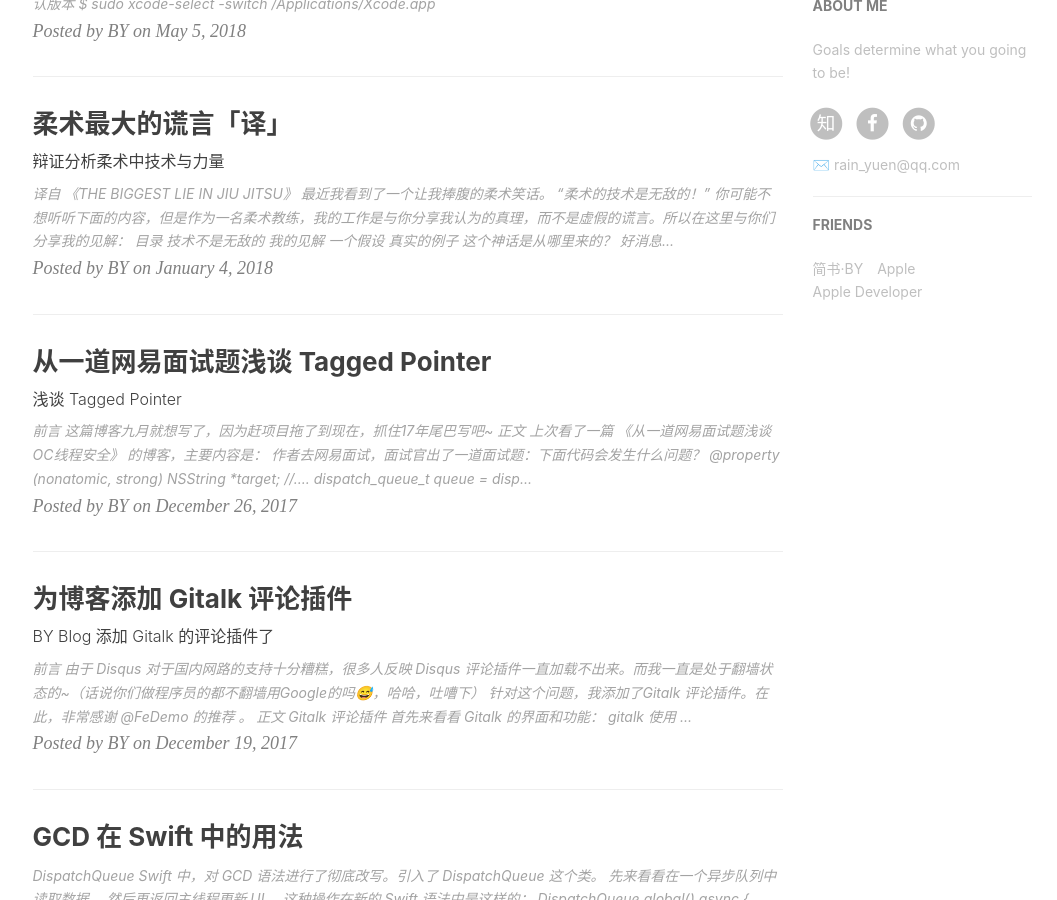
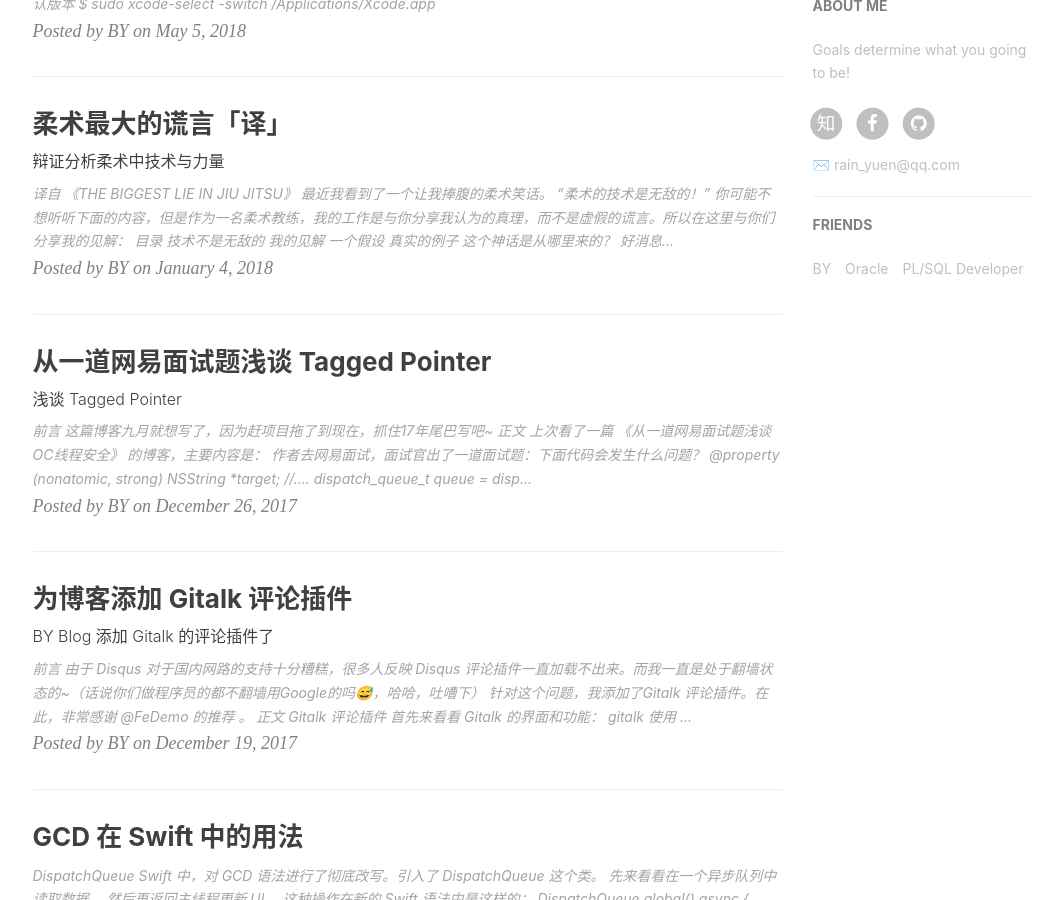
Before and after one commit to rainyuen/rainyuen.github.io, a Jekyll site: the page built from index.html, in a window 1280 px wide and 900 px high, scrolled down 812 px. Shown: the whole window, without its empty margins (135-1192 px from the left). Built offline with Jekyll 4.4.1, drawn with Linux system fonts in a browser that asks for light colours; nearby versions of some CDN libraries; the list of posts is cut into pages by our own code; comment, search, counter and statistics services are not loaded.

Commit message:
Update _config.yml

```diff
--- a/_config.yml
+++ b/_config.yml
@@ -1,6 +1,6 @@
 # Site settings
 title: RY Blog
-SEOTitle: RainYuen的博客 | RY Blog
+SEOTitle: RainYuen's Blog | RY Blog
 header-img: img/post-bg-desk.jpg
 email: rain_yuen@qq.com
 description: "Every failure is leading towards success."
@@ -99,13 +99,13 @@ service-worker: true
 # Friends
 friends: [
     {
-        title: "简书·BY",
-        href: "http://www.jianshu.com/u/e71990ada2fd"
+        title: "BY",
+        href: "http://qiubaiying.top"
     },{
-        title: "Apple",
-        href: "https://apple.com"
+        title: "Oracle",
+        href: "https://www.oracle.com/cn/"
     },{
-        title: "Apple Developer",
-        href: "https://developer.apple.com/"
+        title: "PL/SQL Developer",
+        href: "https://www.allroundautomations.com/plsqldev.html"
     }
 ]
```
